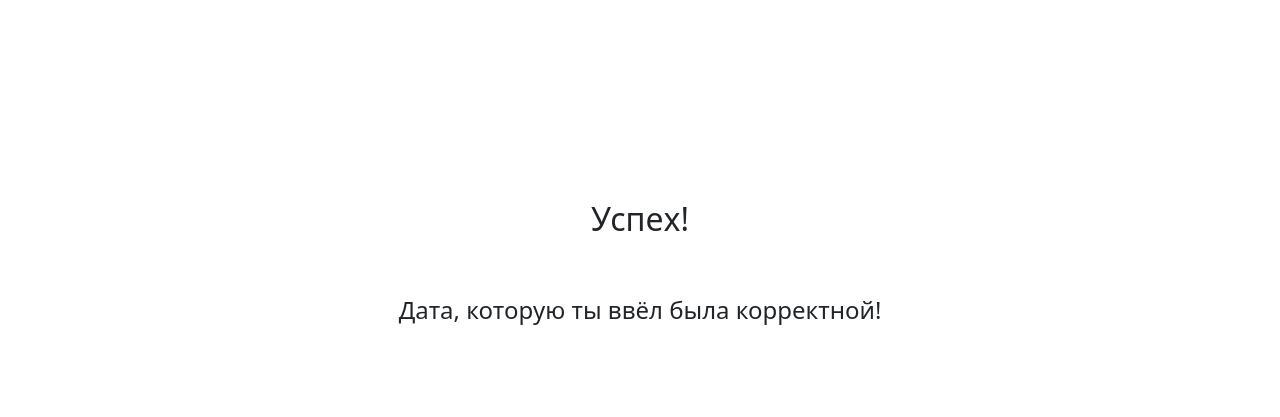
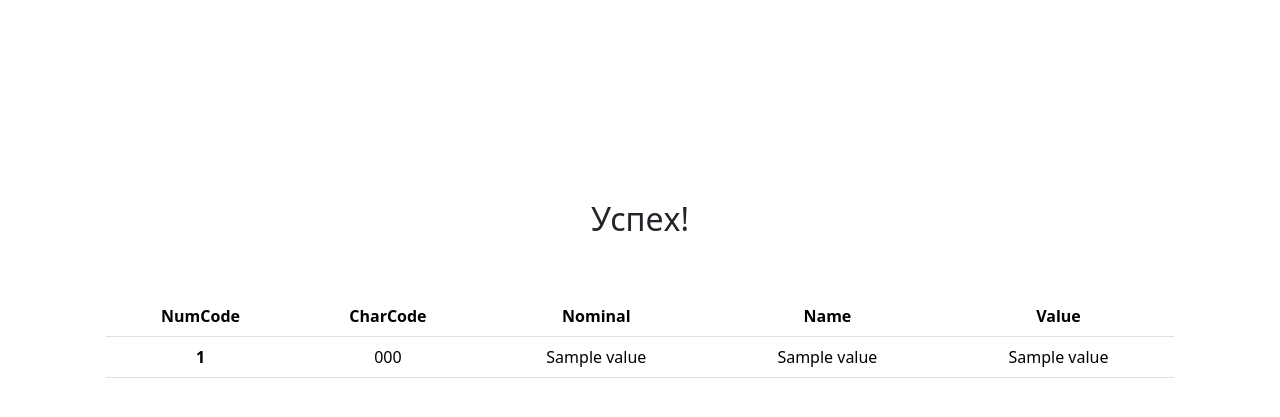
Before and after one commit to daria0-097/first-project, a Flask app: template templates/success.html in a window 1280 px wide. Shown: the top 417 px of the page. Run offline with Flask 3, Linux system fonts and the light colour scheme; the template is opened without the code that fills it: most values are stand-ins (such as "Sample title", 1, 10 or a date in 2020).

Commit message:
добавили редирект на success с датой, которую ввёл пользователь + вывели таблицу с курсом (пока с одной проблемой)

```diff
--- a/main.py
+++ b/main.py
@@ -57,7 +57,7 @@ def submit():
         return redirect(url_for('error'))
 
     else:
-        return redirect(url_for('success'))
+        return redirect(url_for('success', current_date=f'{day}.{month}.{year}'))
 
 
 @app.route('/success')
@@ -65,7 +65,22 @@ def success():
     data = {
         'title': "Курс валют",
     }
-    return render_template('success.html')
+    current_date: str = request.args.get('current_date')
+
+    object_dt = datetime.strptime(current_date, '%d.%m.%Y')
+    date_key: str = object_dt.strftime('%d_%m_%Y')
+
+    final_data = get_final_data(date_key, object_dt)
+
+    for key, value in final_data['data'].items():
+        if value['Nominal'] != 1:
+            new_value = value['Value'] / value['Nominal']
+            value['Nominal'] = 1
+            value['Value'] = round(new_value, 4)
+
+    data['currency'] = final_data['data']
+
+    return render_template('success.html', **data)
 
 
 @app.route('/error')
--- a/templates/success.html
+++ b/templates/success.html
@@ -20,11 +20,33 @@
                 </div>
             </div>
 
-            <div class="row" style="padding-top: 50px;">
-                <div class="col">
-                    <h4>Дата, которую ты ввёл была корректной!</h4>
-                </div>
-            </div>
+            <div class="container text-center" style="padding-top: 50px;">
+            <table class="table">
+                <thead>
+                    <tr>
+                        <th scope="col">NumCode</th>
+                        <th scope="col">CharCode</th>
+                        <th scope="col">Nominal</th>
+                        <th scope="col">Name</th>
+                        <th scope="col">Value</th>
+                    </tr>
+                </thead>
+
+                <tbody>
+                    {% for value in currency.values() %}
+                        <tr>
+                            <th scope="row">{{ value["NumCode"] }}</th>
+                            <td>{{ value["CharCode"] }}</td>
+                            <td>{{ value["Nominal"] }}</td>
+                            <td>{{ value["Name"] }}</td>
+                            <td>{{ value["Value"] }}</td>
+                        </tr>
+                    {% endfor %}
+                </tbody>
+
+            </table>
+
+        </div>
 
         </div>
     </div>
```
